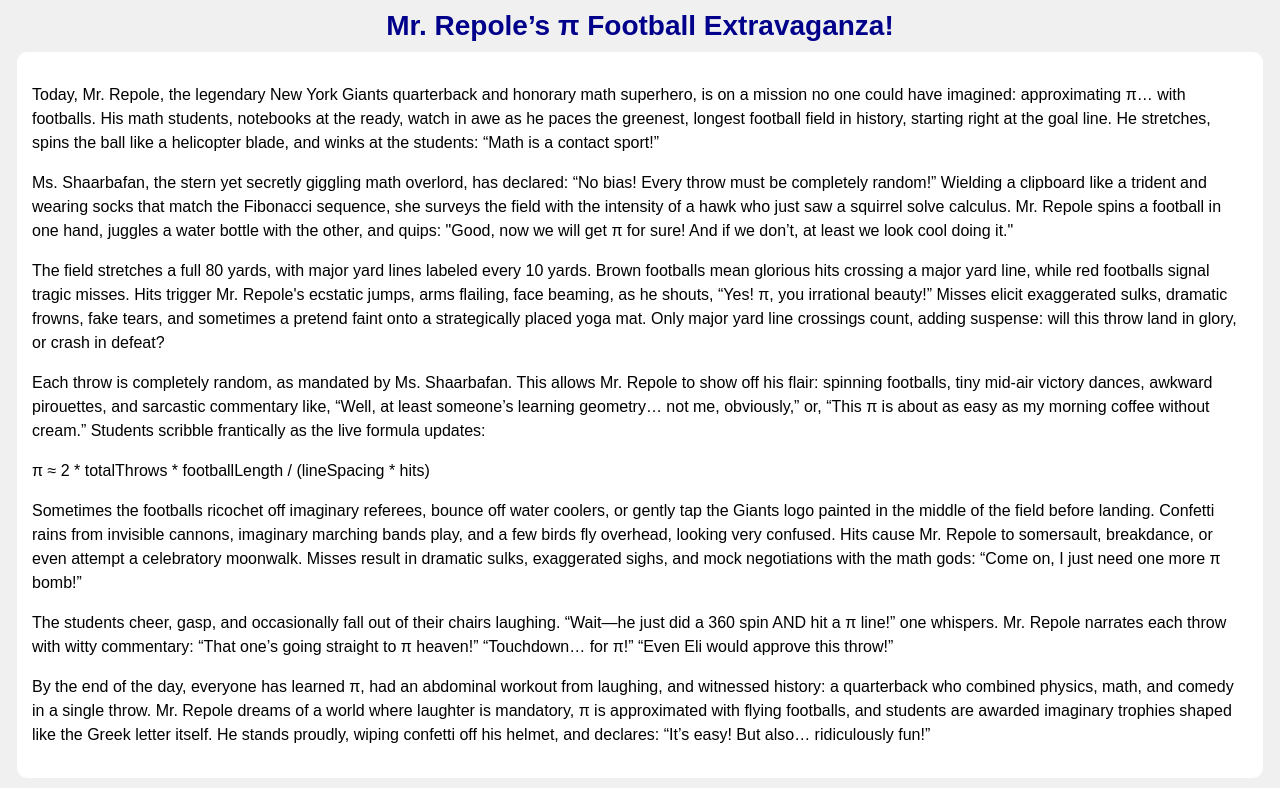
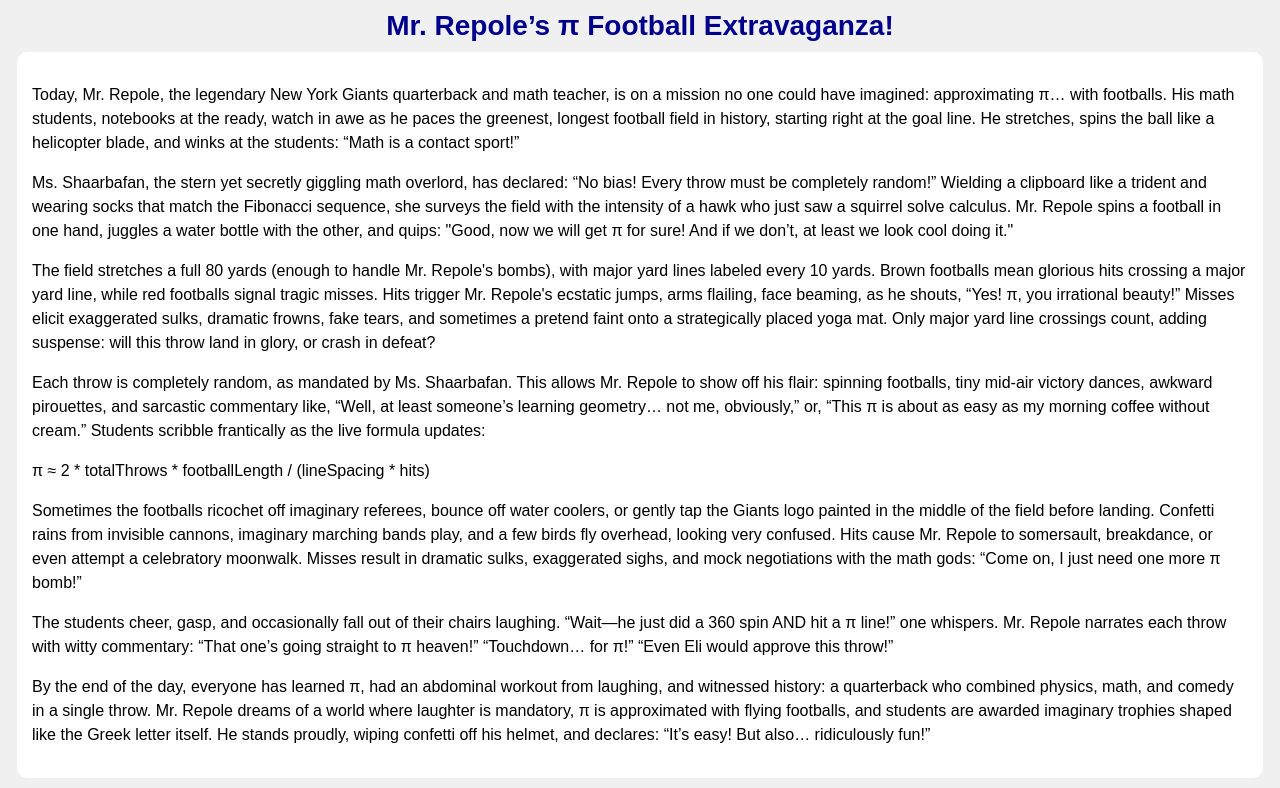
Before and after one commit to pcox44/buffon, a plain HTML site: page index.html in a window 1280 px wide. Shown: the top 788 px of the page. Drawn offline with Linux system fonts and the light colour scheme.

Commit message:
Update Mr. Repole's description in index.html

```diff
--- a/index.html
+++ b/index.html
@@ -19,11 +19,11 @@ h1 { margin:10px 0; font-size:28px; color:darkblue;}
 <h1>Mr. Repole’s π Football Extravaganza!</h1>
 
 <div id="story">
-<p>Today, Mr. Repole, the legendary New York Giants quarterback and honorary math superhero, is on a mission no one could have imagined: approximating π… with footballs. His math students, notebooks at the ready, watch in awe as he paces the greenest, longest football field in history, starting right at the goal line. He stretches, spins the ball like a helicopter blade, and winks at the students: “Math is a contact sport!”</p>
+<p>Today, Mr. Repole, the legendary New York Giants quarterback and math teacher, is on a mission no one could have imagined: approximating π… with footballs. His math students, notebooks at the ready, watch in awe as he paces the greenest, longest football field in history, starting right at the goal line. He stretches, spins the ball like a helicopter blade, and winks at the students: “Math is a contact sport!”</p>
 
 <p>Ms. Shaarbafan, the stern yet secretly giggling math overlord, has declared: “No bias! Every throw must be completely random!” Wielding a clipboard like a trident and wearing socks that match the Fibonacci sequence, she surveys the field with the intensity of a hawk who just saw a squirrel solve calculus. Mr. Repole spins a football in one hand, juggles a water bottle with the other, and quips: "Good, now we will get π for sure! And if we don’t, at least we look cool doing it."</p>
 
-<p>The field stretches a full 80 yards, with major yard lines labeled every 10 yards. Brown footballs mean glorious hits crossing a major yard line, while red footballs signal tragic misses. Hits trigger Mr. Repole's ecstatic jumps, arms flailing, face beaming, as he shouts, “Yes! π, you irrational beauty!” Misses elicit exaggerated sulks, dramatic frowns, fake tears, and sometimes a pretend faint onto a strategically placed yoga mat. Only major yard line crossings count, adding suspense: will this throw land in glory, or crash in defeat?</p>
+<p>The field stretches a full 80 yards (enough to handle Mr. Repole's bombs), with major yard lines labeled every 10 yards. Brown footballs mean glorious hits crossing a major yard line, while red footballs signal tragic misses. Hits trigger Mr. Repole's ecstatic jumps, arms flailing, face beaming, as he shouts, “Yes! π, you irrational beauty!” Misses elicit exaggerated sulks, dramatic frowns, fake tears, and sometimes a pretend faint onto a strategically placed yoga mat. Only major yard line crossings count, adding suspense: will this throw land in glory, or crash in defeat?</p>
 
 <p>Each throw is completely random, as mandated by Ms. Shaarbafan. This allows Mr. Repole to show off his flair: spinning footballs, tiny mid-air victory dances, awkward pirouettes, and sarcastic commentary like, “Well, at least someone’s learning geometry… not me, obviously,” or, “This π is about as easy as my morning coffee without cream.” Students scribble frantically as the live formula updates:</p>
 
```
